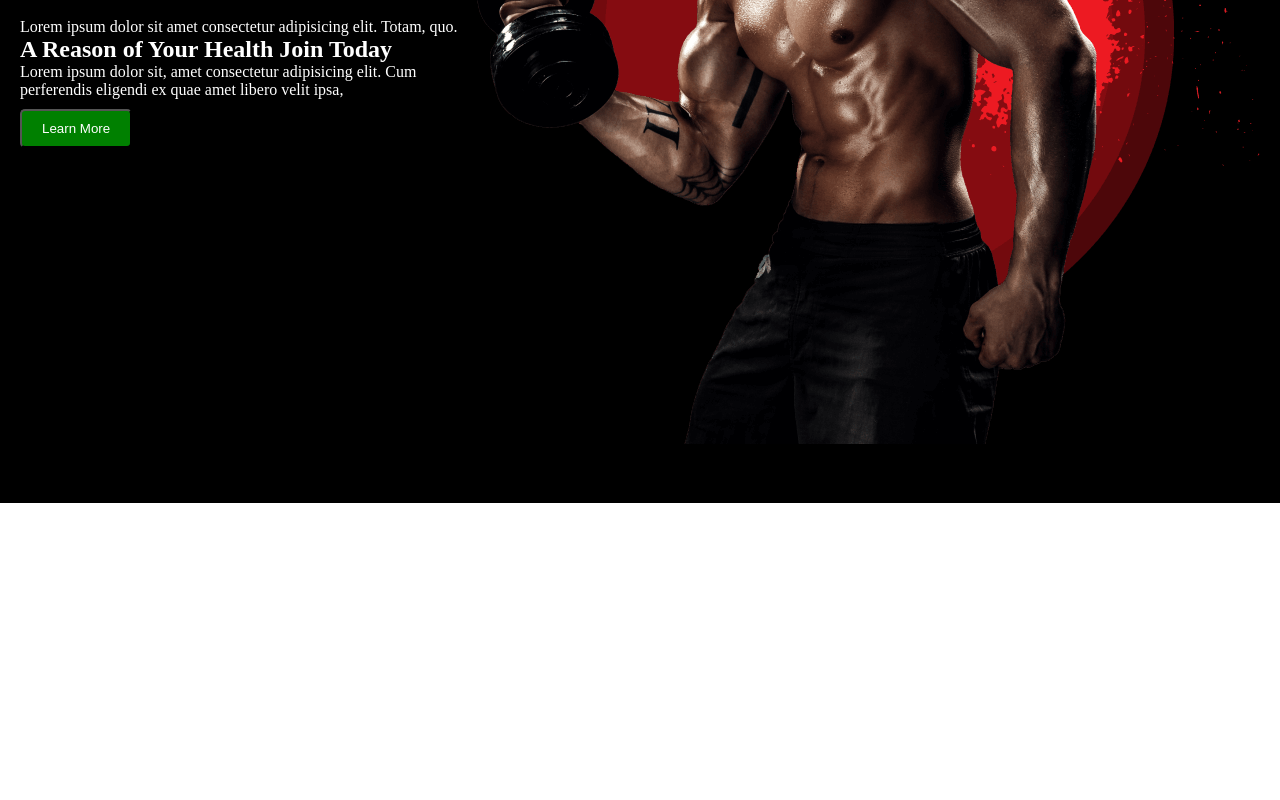
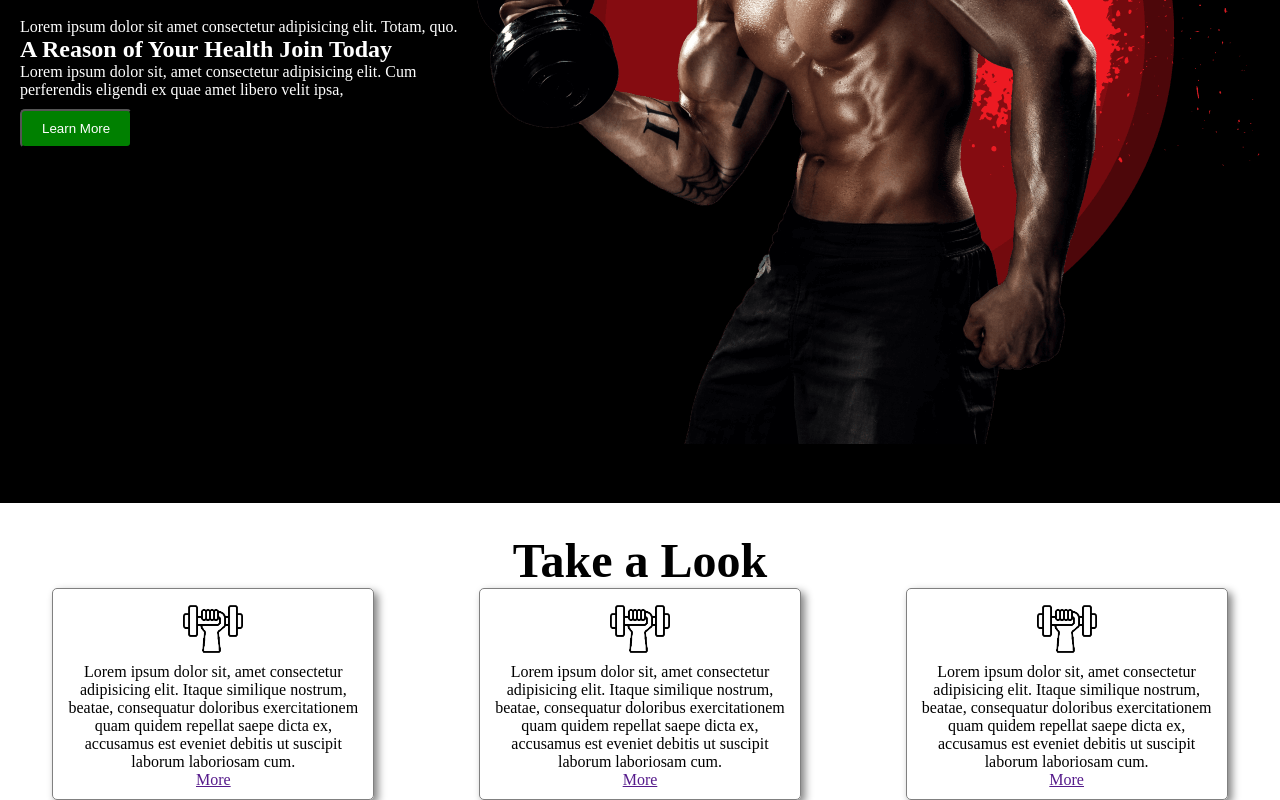
Before and after one commit to mdshahjalal5/pr-2-again-a-site-using-html-and-css, a plain HTML site: page index.html in a window 1280 px wide. Shown: the part 397-1197 px from the top of the page. Before the commit the page ends 900 px from the top, so only its background shows below. Drawn offline with Linux system fonts and the light colour scheme.

Commit message:
service has done

```diff
--- a/index.html
+++ b/index.html
@@ -38,5 +38,28 @@
     </div>
 </section>
 <!-- banner end -->
+<!-- service start  -->
+<section class="service-container">
+    <h2 class="text-center">Take a Look</h2>
+    <div class="card-conatainer">
+
+    <div class="card">
+        <img src="/resources/package/icon1.png" alt="">
+        <p>Lorem ipsum dolor sit, amet consectetur adipisicing elit. Itaque similique nostrum, beatae, consequatur doloribus exercitationem quam quidem repellat saepe dicta ex, accusamus est eveniet debitis ut suscipit laborum laboriosam cum.</p>
+        <a href="">More</a>
+    </div>
+    <div class="card">
+        <img src="/resources/package/icon1.png" alt="">
+        <p>Lorem ipsum dolor sit, amet consectetur adipisicing elit. Itaque similique nostrum, beatae, consequatur doloribus exercitationem quam quidem repellat saepe dicta ex, accusamus est eveniet debitis ut suscipit laborum laboriosam cum.</p>
+        <a href="">More</a>
+    </div>
+    <div class="card">
+        <img src="/resources/package/icon1.png" alt="">
+        <p>Lorem ipsum dolor sit, amet consectetur adipisicing elit. Itaque similique nostrum, beatae, consequatur doloribus exercitationem quam quidem repellat saepe dicta ex, accusamus est eveniet debitis ut suscipit laborum laboriosam cum.</p>
+        <a href="">More</a>
+    </div>
+    </div>
+</section>
+<!-- service end -->
 </body>
 </html>
--- a/style.css
+++ b/style.css
@@ -51,3 +51,35 @@ ul.header-menu  li a{
     height: 100vh;
 }
 /* banner end */
+
+/* service start  */
+.text-center{
+    text-align: center;
+    font-size: 48px;
+    margin-top: 30px;
+}
+.card-conatainer{
+    display: flex;
+    align-items: center;
+    justify-content: space-around;
+    margin: 40px 0d;
+}
+.card{
+    border: 1px solid grey;
+    box-shadow: 4px 4px 8px grey;
+    width: 300px;
+    padding: 10px;
+    /* margin: auto; */
+    text-align: center;
+    border-radius: 5px;
+
+}
+.card:hover{
+    padding: 15px;
+    margin-top: -10px;
+    border: 1px solid red;
+}
+.card img{
+    width: 60px;
+}
+/* service end */
```
